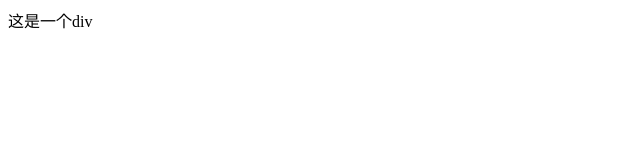
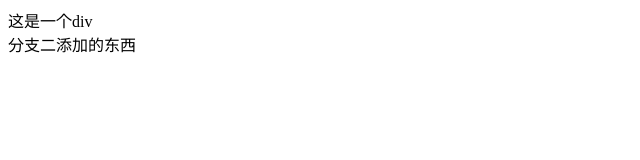
Before and after one commit to lzy20180910/test, a plain HTML site: page index.html in a window 1280 px wide. Shown: the whole page, without its empty margins (0-640 px from the left). Drawn offline with Linux system fonts and the light colour scheme.

Commit message:
分支二添加的东西

```diff
--- a/index.html
+++ b/index.html
@@ -6,5 +6,6 @@
 </head>
 <body>
 	<div>这是一个div</div>
+	<div>分支二添加的东西</div>
 </body>
 </html>
```
